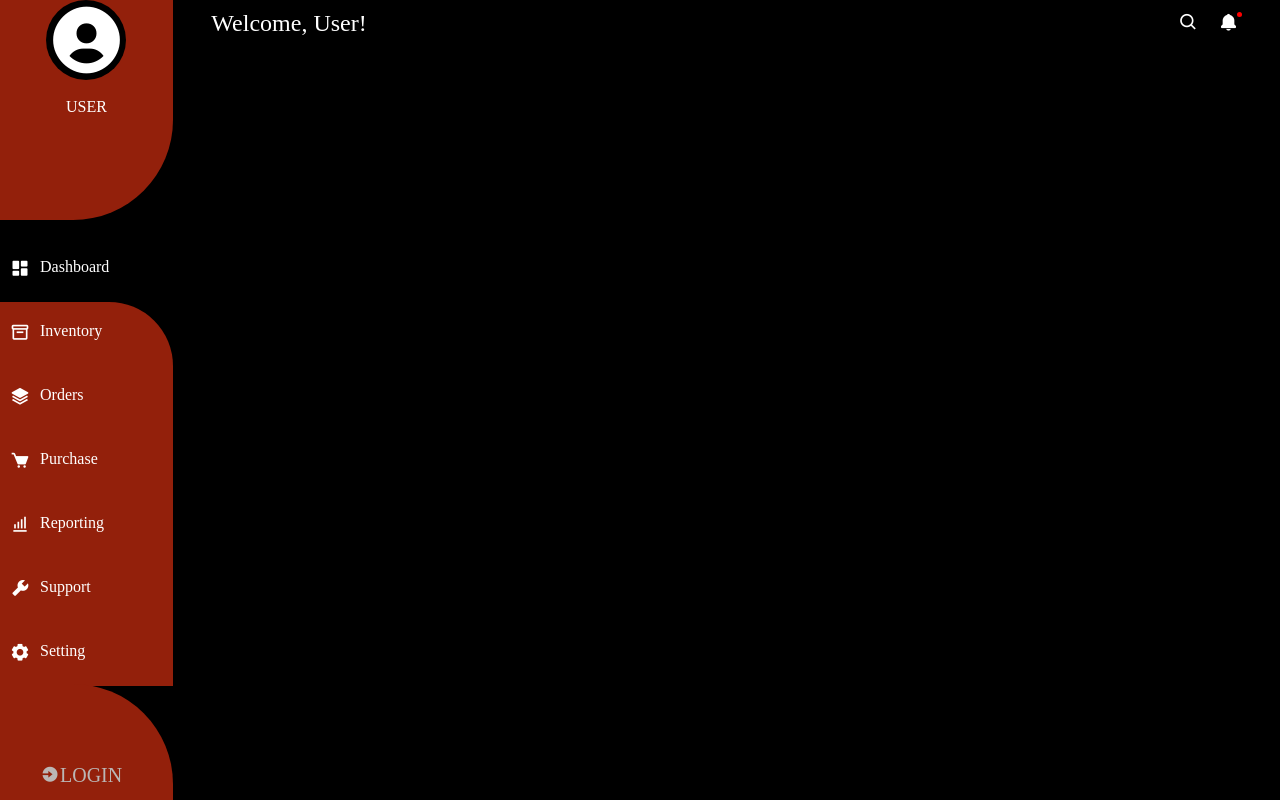
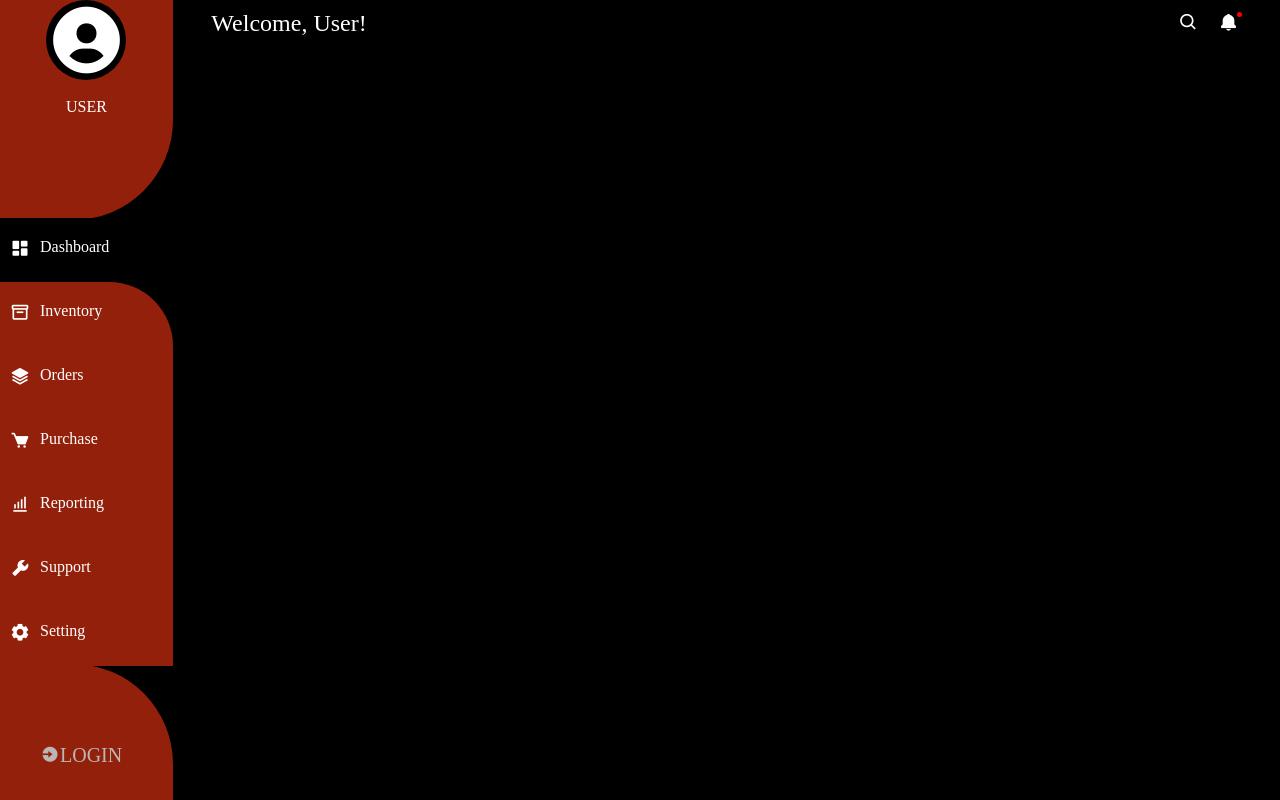
Before and after one commit to Lovethrech/personal-finance-manager, a Vue app: page / in a window 1280 px wide. Built offline with nearby package versions, Linux system fonts and the light colour scheme.

Commit message:
...working on side-nav containers.

```diff
--- a/src/components/side-nav/SideNavMainCtn.vue
+++ b/src/components/side-nav/SideNavMainCtn.vue
@@ -19,6 +19,9 @@ const {dashboardActive, inventoryActive, orderActive, purchaseActive, reportingA
 .side-nav-main-ctn-mini-ctn, section{
     display:flex;
     flex-direction:column;
+}
+.side-nav-main-ctn-mini-ctn .user{
+    margin-bottom:-20px;
 }
 .side-nav-main-ctn-mini-ctn .user, .side-nav-main-ctn-mini-ctn .login{
     background-color: #93200B;
```
